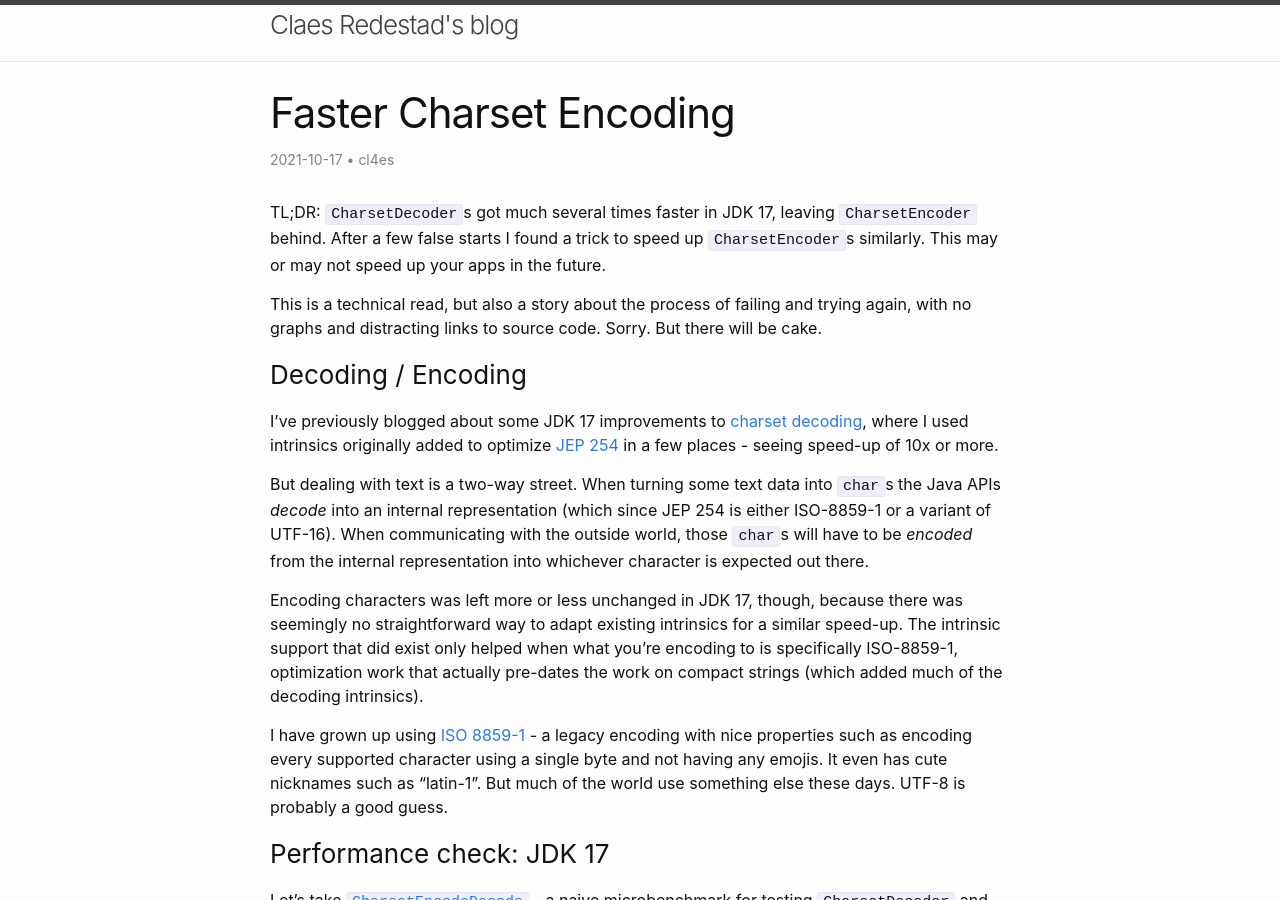
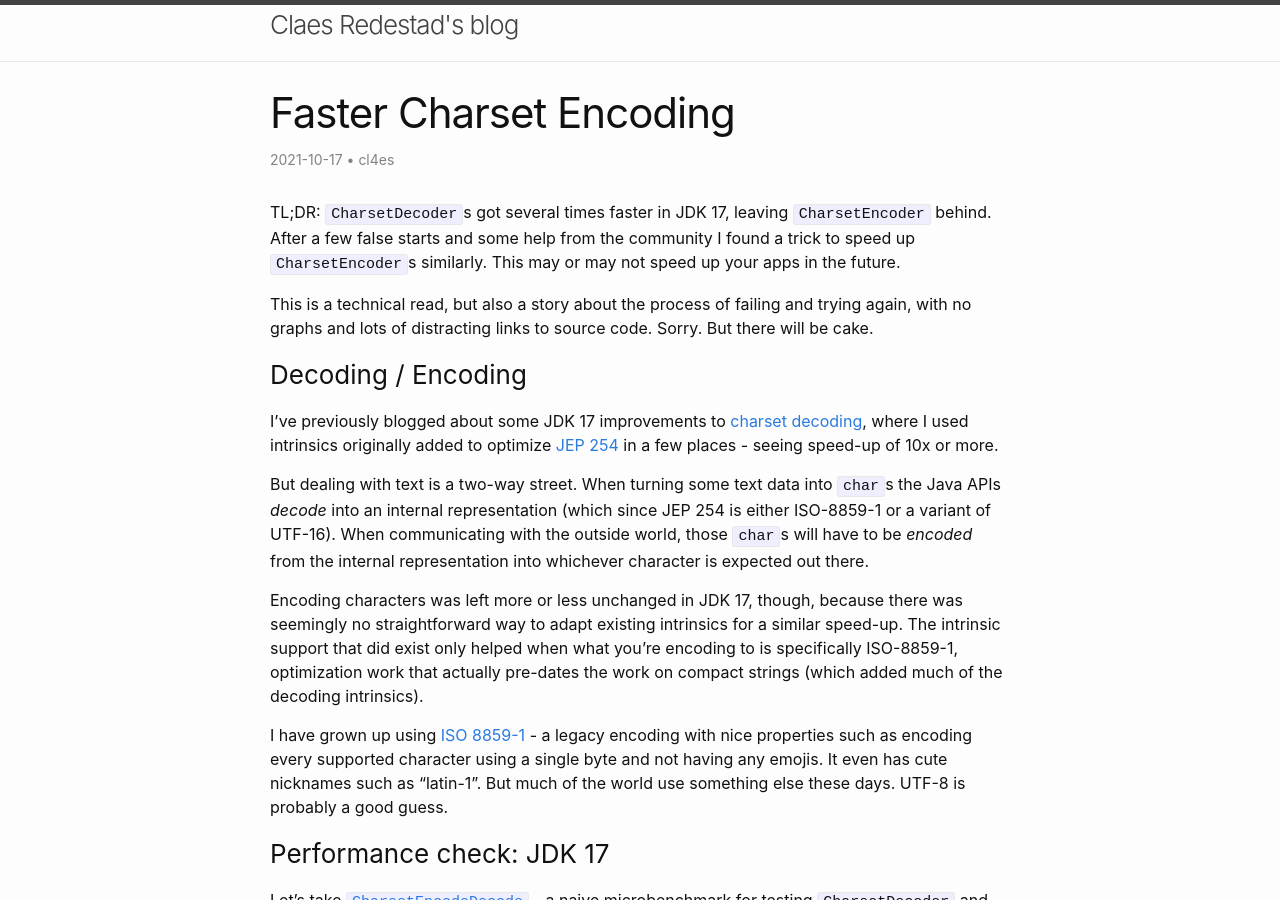
Before and after one commit to cl4es/cl4es.github.io, a Jekyll site: the page built from _posts/2021-10-17-Faster-Charset-Encoding.md, in a window 1280 px wide and 900 px high. Built offline with Jekyll 4.4.1, drawn with Linux system fonts in a browser that asks for light colours; comment, search, counter and statistics services are not loaded.

Commit message:
minor edits

```diff
--- a/_posts/2021-10-17-Faster-Charset-Encoding.md
+++ b/_posts/2021-10-17-Faster-Charset-Encoding.md
@@ -7,9 +7,9 @@ tags:
 ---
 
 
-TL;DR: `CharsetDecoder`s got much several times faster in JDK 17, leaving `CharsetEncoder` behind. After a few false starts I found a trick to speed up `CharsetEncoder`s similarly. This may or may not speed up your apps in the future.
+TL;DR: `CharsetDecoder`s got several times faster in JDK 17, leaving `CharsetEncoder` behind. After a few false starts and some help from the community I found a trick to speed up `CharsetEncoder`s similarly. This may or may not speed up your apps in the future.
 
-This is a technical read, but also a story about the process of failing and trying again, with no graphs and distracting links to source code. Sorry. But there will be cake.
+This is a technical read, but also a story about the process of failing and trying again, with no graphs and lots of distracting links to source code. Sorry. But there will be cake.
 
 ### Decoding / Encoding
 
```
